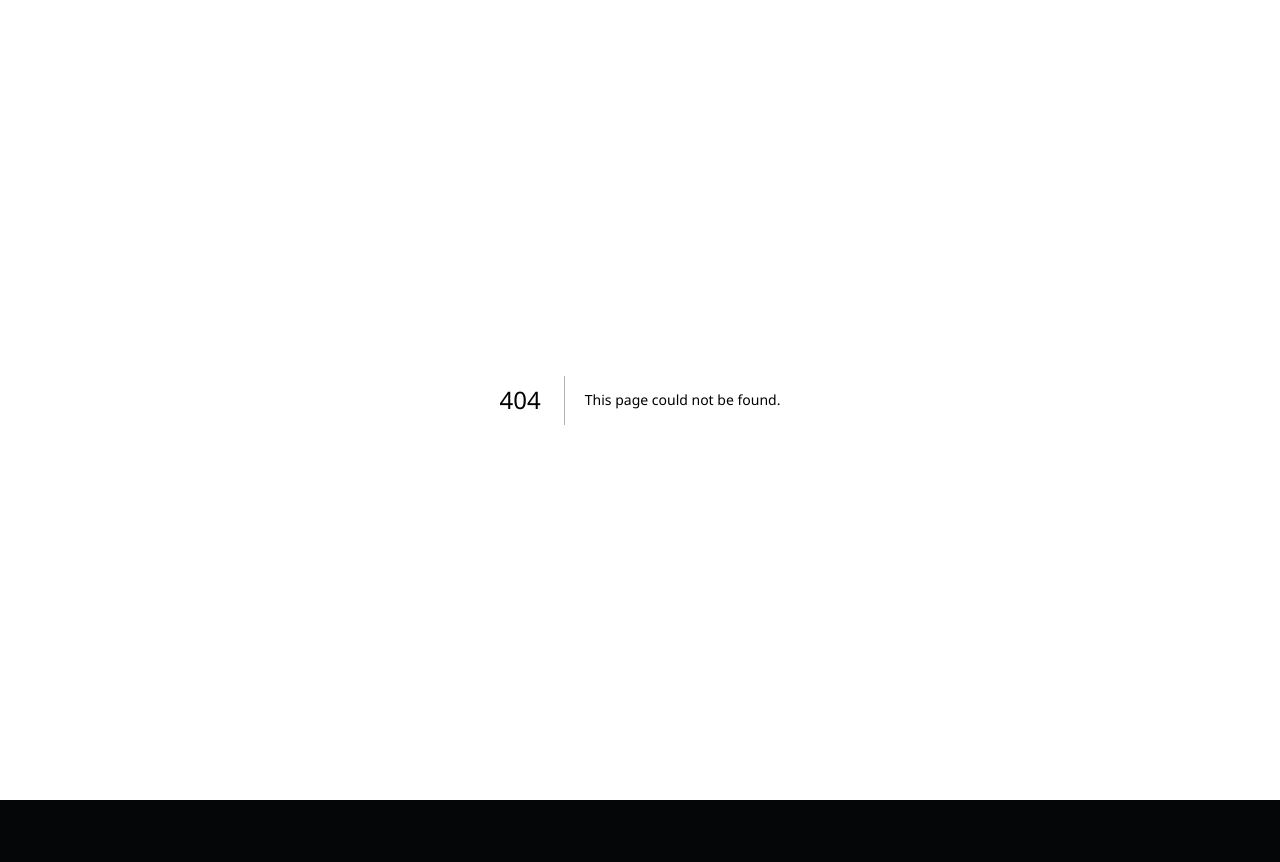
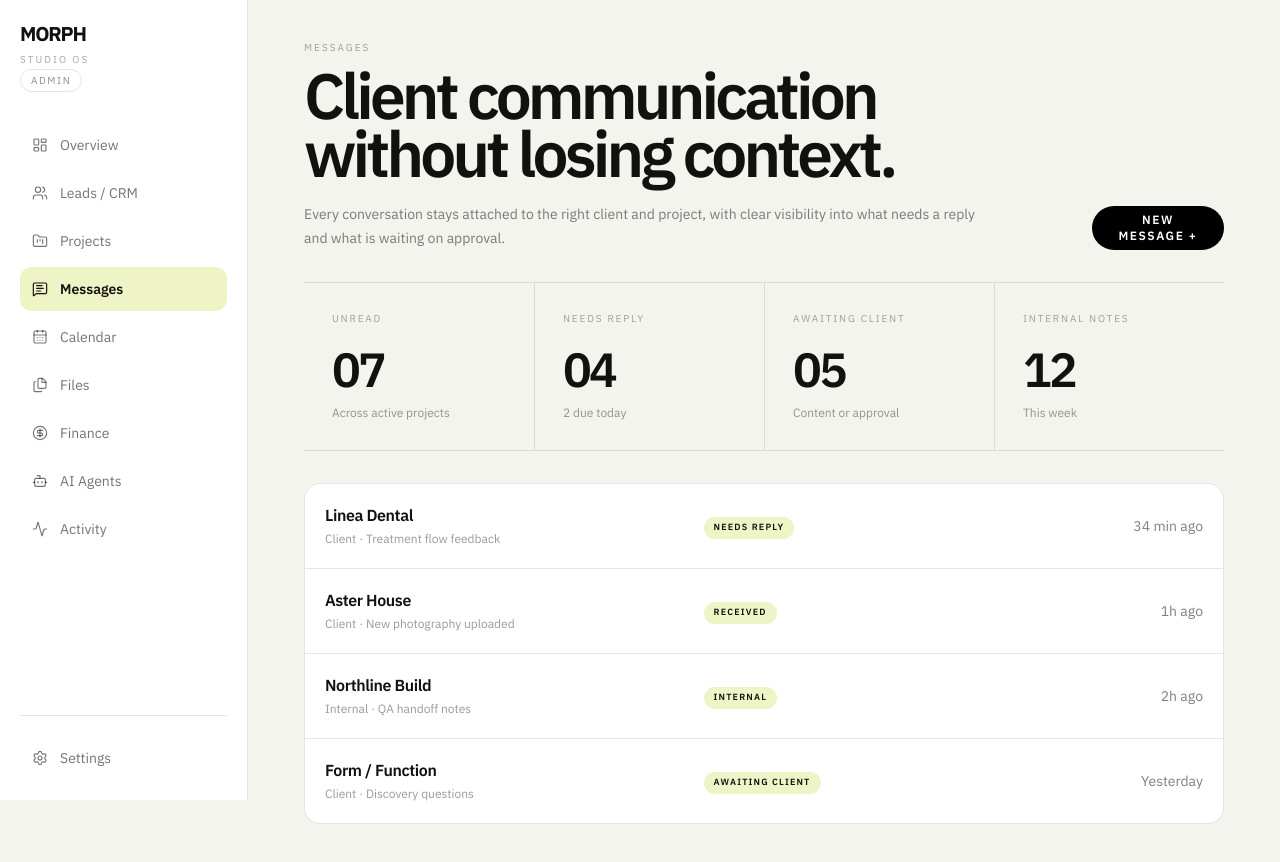
Before and after one commit to rusllich/lyzun-visual-engine, a Next.js app: page /dashboard/messages in a window 1280 px wide. Before the commit this address had no page. Shown: the top 862 px of the page. Before the commit the page ends 800 px from the top, so only its background shows below. Built offline with nearby package versions, Linux system fonts and the light colour scheme.

Commit message:
feat(dashboard): add messages workspace

```diff
--- /dev/null
+++ b/app/dashboard/messages/page.tsx
@@ -0,0 +1,15 @@
+import SectionPage from "@/components/dashboard/SectionPage"
+
+export default function MessagesPage() {
+  return <SectionPage eyebrow="Messages" title="Client communication without losing context." description="Every conversation stays attached to the right client and project, with clear visibility into what needs a reply and what is waiting on approval." action="New message +" stats={[
+    { label: "Unread", value: "07", note: "Across active projects" },
+    { label: "Needs reply", value: "04", note: "2 due today" },
+    { label: "Awaiting client", value: "05", note: "Content or approval" },
+    { label: "Internal notes", value: "12", note: "This week" },
+  ]} rows={[
+    { title: "Linea Dental", meta: "Client · Treatment flow feedback", status: "Needs reply", detail: "34 min ago" },
+    { title: "Aster House", meta: "Client · New photography uploaded", status: "Received", detail: "1h ago" },
+    { title: "Northline Build", meta: "Internal · QA handoff notes", status: "Internal", detail: "2h ago" },
+    { title: "Form / Function", meta: "Client · Discovery questions", status: "Awaiting client", detail: "Yesterday" },
+  ]} />
+}
```
